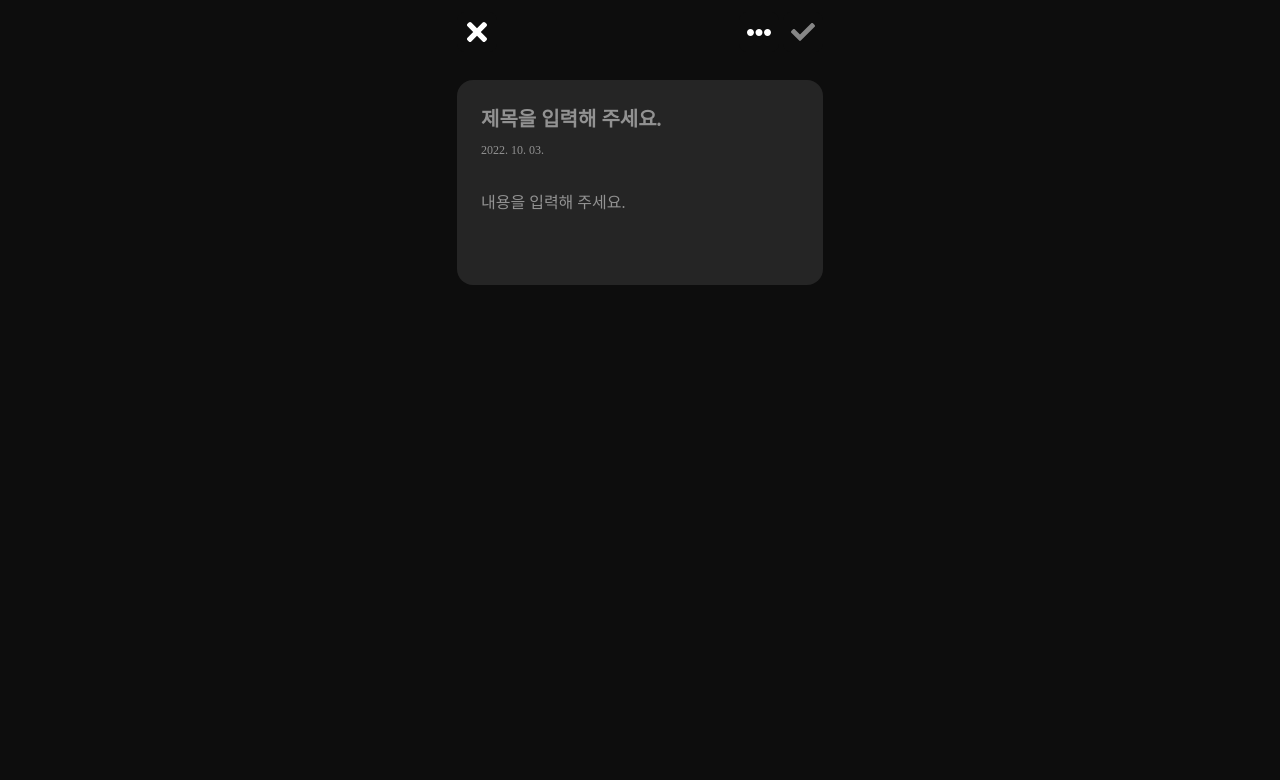
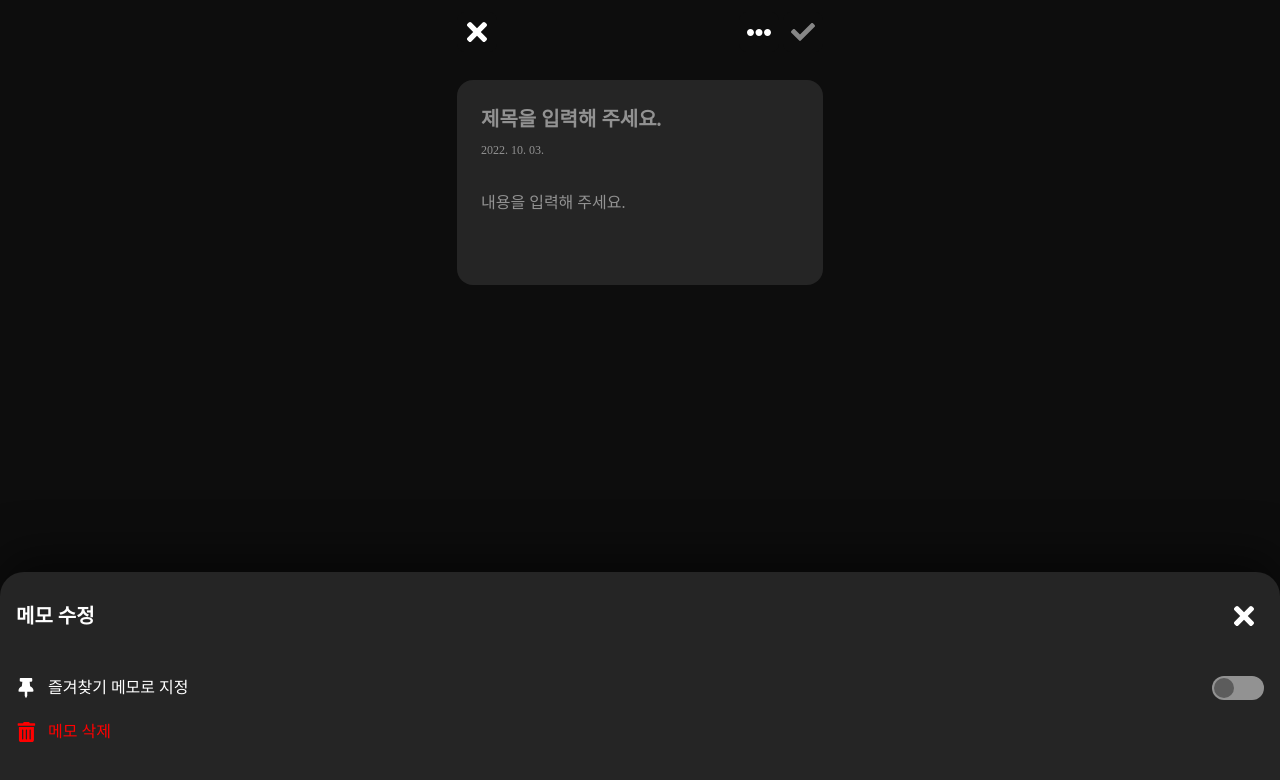
Before and after one commit to weirdry/react-memo, a React (Create React App) app: page /view-memo/1 in a window 1280 px wide. Shown: the top 780 px of the page. Built offline with nearby package versions, Linux system fonts and the light colour scheme; a web font is replaced by a local one.

Commit message:
Bottom-sheet component to pin, delete memo added

```diff
--- /dev/null
+++ b/src/components/bottom-sheet/bottom-sheet.component.tsx
@@ -0,0 +1,29 @@
+import { ReactNode, MouseEvent } from 'react'
+
+import IconButton from '../icon-button/icon-button.component'
+
+import { BottomSheetContainer } from './bottom-sheet.styles'
+
+type BottomSheetProps = {
+	title: string
+	children?: ReactNode | null
+	handleClose?: (e: MouseEvent<HTMLButtonElement>) => void
+}
+
+export default function BottomSheet(props: BottomSheetProps) {
+	const { title, children, handleClose } = props
+
+	return (
+		<BottomSheetContainer>
+			<div className="heading-container">
+				<h2>{title}</h2>
+				<IconButton icon="close" handleClick={handleClose} />
+			</div>
+			<div className="items-container">{children}</div>
+		</BottomSheetContainer>
+	)
+}
+
+BottomSheet.defaultProps = {
+	title: '바텀시트 타이틀',
+}
--- /dev/null
+++ b/src/components/bottom-sheet/bottom-sheet.styles.ts
@@ -0,0 +1,52 @@
+import styled from 'styled-components'
+
+import { IconButtonContainer } from '../icon-button/icon-button.styles'
+
+import '../../assets/tokens/variables.css'
+
+export const BottomSheetContainer = styled.div`
+	width: 100%;
+
+	position: fixed;
+	bottom: 0;
+
+	display: flex;
+	flex-direction: column;
+	align-items: center;
+	gap: 2rem;
+
+	background-color: var(--colour-overlay-default-background-active);
+	border-radius: 1.5rem 1.5rem 0 0;
+	box-shadow: 0 -1rem 3rem rgba(0, 0, 0, 0.5);
+
+	padding: 1.5rem 1rem 3rem 1rem;
+
+	color: var(--colour-overlay-default-on-background-active);
+
+	.heading-container {
+		width: 100%;
+
+		display: flex;
+		align-items: center;
+		justify-content: space-between;
+
+		${IconButtonContainer} {
+			background: none;
+		}
+
+		h2 {
+			font-family: var(--typo-overlay-title-font-family);
+			font-weight: var(--typo-overlay-title-font-weight);
+			font-size: var(--typo-overlay-title-font-size);
+			line-height: var(--typo-overlay-title-line-height);
+		}
+	}
+
+	.items-container {
+		width: 100%;
+
+		display: flex;
+		flex-direction: column;
+		gap: 0.25rem;
+	}
+`
--- /dev/null
+++ b/src/components/overlay-item/overlay-item.component.tsx
@@ -0,0 +1,41 @@
+import { MouseEvent } from 'react'
+
+import selectIcon, { IconType } from '../../assets/icons/iconSelector'
+import Toggle from '../toggle/toggle.component'
+
+import { OverlayItemContainer } from './overlay-item.styles'
+
+type OverlayItemProps = {
+	icon: IconType
+	text: string
+	isSystem: boolean
+	isToggle: boolean
+	isActivated: boolean
+	handleClick?: (e: MouseEvent<HTMLButtonElement>) => void
+}
+
+export default function OverlayItem(props: OverlayItemProps) {
+	const { icon, text, isSystem, isToggle, isActivated, handleClick } = props
+
+	const SelectedIcon = selectIcon(icon)
+
+	return (
+		<OverlayItemContainer isSystem={isSystem} onClick={handleClick}>
+			{icon && (
+				<div className="icon-container">
+					<SelectedIcon />
+				</div>
+			)}
+			<span>{text}</span>
+			{isToggle && <Toggle isActivated={isActivated} />}
+		</OverlayItemContainer>
+	)
+}
+
+OverlayItem.defaultProps = {
+	icon: 'default',
+	text: '오버레이 아이템',
+	isSystem: false,
+	isToggle: false,
+	isActivated: false,
+}
--- /dev/null
+++ b/src/components/overlay-item/overlay-item.styles.ts
@@ -0,0 +1,57 @@
+import styled, { css } from 'styled-components'
+
+import '../../assets/tokens/variables.css'
+
+type OverlayItemContainerProps = {
+	isSystem: boolean
+}
+
+export const OverlayItemContainer = styled.button<OverlayItemContainerProps>`
+	all: unset;
+	cursor: pointer;
+
+	width: 100%;
+
+	display: flex;
+	align-items: center;
+	gap: 0.75rem;
+
+	padding: 0.5rem 0;
+
+	${(props) =>
+		props.isSystem
+			? css`
+					color: var(--colour-system-inverted-on-background-active);
+			  `
+			: css`
+					color: var(--colour-overlay-default-on-background-active);
+			  `};
+
+	span {
+		width: 100%;
+
+		font-family: var(--typo-overlay-body-font-family);
+		font-weight: var(--typo-overlay-body-font-weight);
+		font-size: var(--typo-overlay-body-font-size);
+		line-height: var(--typo-overlay-body-line-height);
+	}
+
+	.icon-container {
+		width: 1.25rem;
+		height: 1.25rem;
+
+		* {
+			width: 1.25rem;
+			height: 1.25rem;
+
+			${(props) =>
+				props.isSystem
+					? css`
+							fill: var(--colour-system-inverted-on-background-active);
+					  `
+					: css`
+							fill: var(--colour-overlay-default-on-background-active);
+					  `};
+		}
+	}
+`
--- /dev/null
+++ b/src/components/toggle/toggle.component.tsx
@@ -0,0 +1,15 @@
+import { ToggleContainer } from './toggle.styles'
+
+type ToggleProps = {
+	isActivated: boolean
+}
+
+export default function Toggle(props: ToggleProps) {
+	const { isActivated } = props
+
+	return (
+		<ToggleContainer isActivated={isActivated}>
+			<span className="handle" />
+		</ToggleContainer>
+	)
+}
--- /dev/null
+++ b/src/components/toggle/toggle.styles.ts
@@ -0,0 +1,54 @@
+import styled, { css } from 'styled-components'
+
+import '../../assets/tokens/variables.css'
+
+type ToggleContainerProps = {
+	isActivated: boolean
+}
+
+export const ToggleContainer = styled.div<ToggleContainerProps>`
+	width: 3.5rem;
+	height: 1.5rem;
+
+	display: block;
+	position: relative;
+
+	cursor: pointer;
+
+	padding: 0.125rem;
+	border-radius: 0.75rem;
+
+	span.handle {
+		width: 1.25rem;
+		height: 1.25rem;
+
+		position: absolute;
+		left: 0.125rem;
+
+		border-radius: 6.125rem;
+
+		transition: all 0.15s ease-in-out;
+	}
+
+	transition: all 0.15s ease-in-out;
+
+	${(props) =>
+		props.isActivated
+			? css`
+					background-color: var(--colour-overlay-default-on-background-active);
+
+					span.handle {
+						left: calc(100% - 1.375rem);
+						background-color: var(--colour-overlay-default-background-active);
+					}
+			  `
+			: css`
+					background-color: var(
+						--colour-overlay-default-on-background-inactive
+					);
+
+					span.handle {
+						background-color: var(--colour-overlay-default-background-inactive);
+					}
+			  `}
+`
--- a/src/routes/home/home.component.tsx
+++ b/src/routes/home/home.component.tsx
@@ -63,7 +63,7 @@ export default function Home() {
 					<Toast toastType="success" text="메모를 성공적으로 추가했습니다." />
 				)}
 				{isEdited && (
-					<Toast toastType="success" text="메모를 성공적으로 수정했습니다." />
+					<Toast toastType="success" text="메모를 성공적으로 저장했습니다." />
 				)}
 				<FloatingButton
 					text="새 메모"
--- a/src/routes/view-memo/view-memo.component.tsx
+++ b/src/routes/view-memo/view-memo.component.tsx
@@ -13,11 +13,16 @@ import {
 import ToolBar from '../../components/tool-bar/tool-bar.component'
 import IconButton from '../../components/icon-button/icon-button.component'
 import MemoDetails from '../../components/memo-details/memo-details.component'
+import BottomSheet from '../../components/bottom-sheet/bottom-sheet.component'
+import OverlayItem from '../../components/overlay-item/overlay-item.component'
 
 import { ViewMemoContainer } from './view-memo.styles'
 
 export default function ViewMemo() {
 	const [isDisabled, setIsDisabled] = useState<boolean>(true)
+
+	// Need to change from useState to slice below
+	const [isPinned, setIsPinned] = useState<boolean>(false)
 
 	const navigate = useNavigate()
 	const dispatch = useAppDispatch()
@@ -29,11 +34,6 @@ export default function ViewMemo() {
 
 	const handleChange = (e: ChangeEvent<HTMLTextAreaElement>): void => {
 		dispatch(setMemo({ ...memo, [e.target.name]: e.target.value }))
-
-		// setMemo((prevState) => ({
-		// 	...prevState,
-		// 	[e.target.name]: e.target.value,
-		// }))
 	}
 
 	const handleSubmit = (e: FormEvent<HTMLFormElement>): void => {
@@ -53,6 +53,11 @@ export default function ViewMemo() {
 
 		navigate('/')
 	}
+
+	const handlePin = (e: MouseEvent<HTMLButtonElement>): void =>
+		setIsPinned(!isPinned)
+
+	const handleDelete = (e: MouseEvent<HTMLButtonElement>): void => {}
 
 	useEffect(() => {
 		const { title, body } = memo
@@ -87,6 +92,21 @@ export default function ViewMemo() {
 					/>
 				</div>
 			</form>
+			<BottomSheet title="메모 수정">
+				<OverlayItem
+					icon="pin"
+					text="즐겨찾기 메모로 지정"
+					isToggle
+					isActivated={isPinned}
+					handleClick={handlePin}
+				/>
+				<OverlayItem
+					isSystem
+					icon="delete"
+					text="메모 삭제"
+					handleClick={handleDelete}
+				/>
+			</BottomSheet>
 		</ViewMemoContainer>
 	)
 }
--- a/src/routes/view-memo/view-memo.styles.ts
+++ b/src/routes/view-memo/view-memo.styles.ts
@@ -1,6 +1,4 @@
 import styled from 'styled-components'
-
-import { CardContainer } from '../../components/card/card.styles'
 
 export const ViewMemoContainer = styled.div`
 	width: 100%;
```
